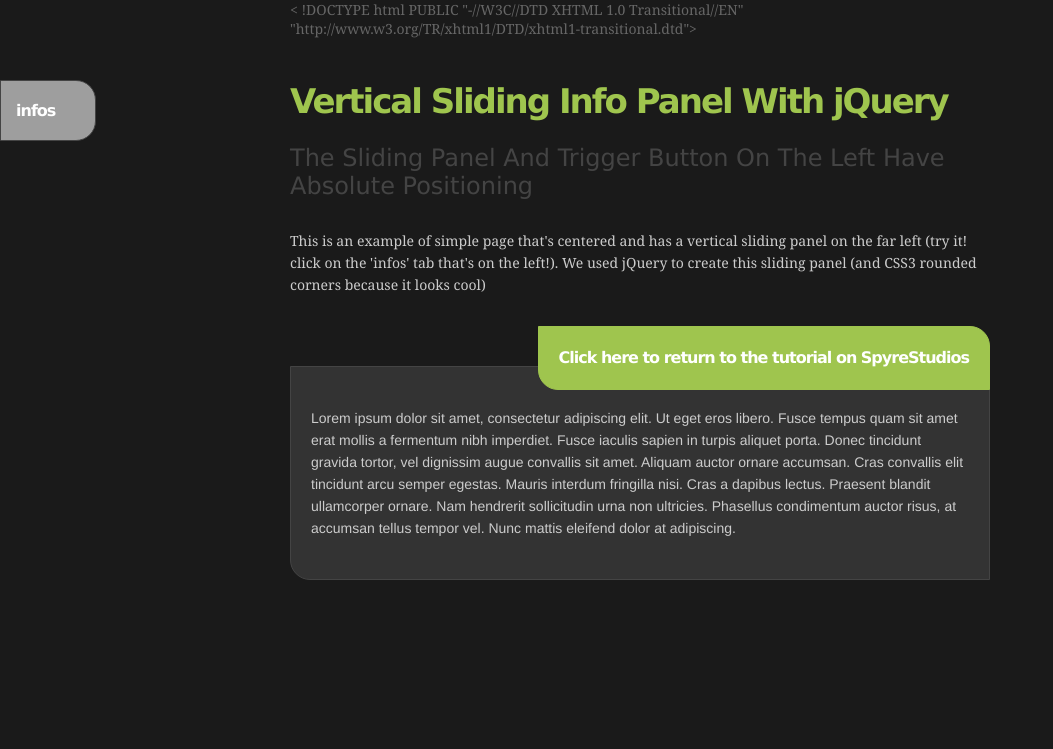
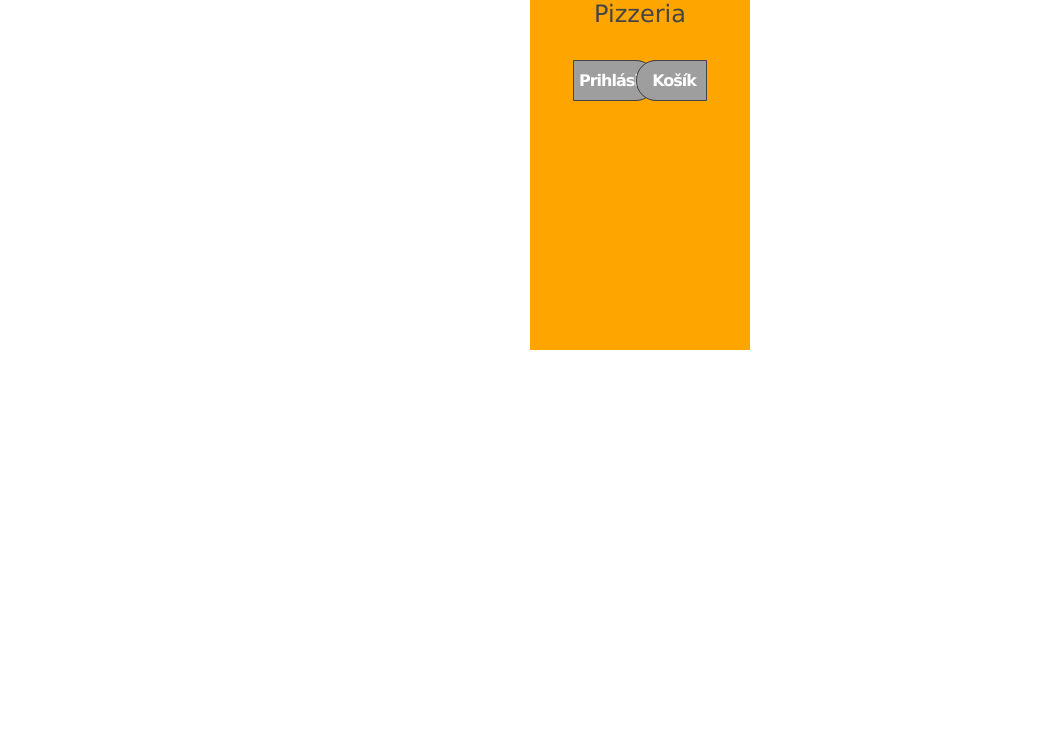
Before and after one commit to borci/hci, a PHP site: page / in a window 1280 px wide. Shown: the top 749 px of the page, without its empty margins (0-1053 px from the left). Run offline with PHP 8.4, Linux system fonts and the light colour scheme; some libraries are stand-ins or nearby versions; grey boxes are pictures that could not be loaded.

Commit message:
Upravene vyskakovacie okna

```diff
--- a/zdrojaky/Pizzeria_mobil/Pizzeria_mobil/Style.css
+++ b/zdrojaky/Pizzeria_mobil/Pizzeria_mobil/Style.css
@@ -1,12 +1,22 @@
 body {
-	background:#1a1a1a;
+    background-color: white;
     text-align:left;
-	color:#666;
+    color:#566;
     width:700px;
+    height: 350px;
     font-size:14px;
     font-family:georgia, 'time new romans', serif;
     margin:0 auto;
     padding:0;
+}
+
+
+#mobil {
+    background-color: orange;
+    width: 220px;
+    height: 350px;
+    margin: auto;
+
 }
 
 a:focus {
@@ -17,7 +27,7 @@
     font-size: 34px;
     font-family: verdana, helvetica, arial, sans-serif;
     letter-spacing:-2px;
-	color:#9FC54E;
+    color:black;
     font-weight:700;
     padding:20px 0 0;
 }
@@ -162,14 +214,14 @@
 a.trigger{
     position: absolute;
     text-decoration: none;
-	top: 80px; left: 0;
+    top: 60px; left: 573px;
     font-size: 16px;
     letter-spacing:-1px;
     font-family: verdana, helvetica, arial, sans-serif;
     color:#fff;
-	padding: 20px 40px 20px 15px;
+    padding: 10px 10px 10px 5px;
     font-weight: 700;
-	background:#333333 url(images/plus.png) 85% 55% no-repeat;
+    background:#000000 url(images/plus.png) 85% 55% no-repeat;
     border:1px solid #444444;
     -moz-border-radius-topright: 20px;
     -webkit-border-top-right-radius: 20px;
@@ -235,3 +288,54 @@
     margin: 0;
     list-style-type: none;
 }
+
+
+
+
+a.trigger_2{
+    position: absolute;
+    text-decoration: none;
+    top: 60px; right: 573px;
+    font-size: 16px;
+    letter-spacing:-1px;
+    font-family: verdana, helvetica, arial, sans-serif;
+    color:#fff;
+    padding: 10px 10px 10px 15px;
+    font-weight: 700;
+    background:#000000 url(images/plus.png) 85% 55% no-repeat;
+    border:1px solid #444444;
+    -moz-border-radius-topleft: 20px;
+    -webkit-border-top-left-radius: 20px;
+    -moz-border-radius-bottomleft: 20px;
+    -webkit-border-bottom-left-radius: 20px;
+    -moz-border-radius-bottomright: 0px;
+    -webkit-border-bottom-right-radius: 0px;
+    display: block;
+}
+
+
+a.trigger_2:hover{
+    position: absolute;
+    text-decoration: none;
+    top: 60px; right: 573px;
+    font-size: 16px;
+    letter-spacing:-1px;
+    font-family: verdana, helvetica, arial, sans-serif;
+    color:#fff;
+    padding: 10px 15px 10px 15px;
+    font-weight: 700;
+    background:#000000 url(images/plus.png) 85% 55% no-repeat;
+    border:1px solid #444444;
+    -moz-border-radius-topleft: 20px;
+    -webkit-border-top-left-radius: 20px;
+    -moz-border-radius-bottomleft: 20px;
+    -webkit-border-bottom-left-radius: 20px;
+    -moz-border-radius-bottomright: 0px;
+    -webkit-border-bottom-right-radius: 0px;
+    display: block;
+}
+
+a.active.trigger_2 {
+    background:#000000 url(images/minus.png) 85% 55% no-repeat;
+    padding: 10px 40px 10px 40px;
+}
--- a/zdrojaky/Pizzeria_mobil/Pizzeria_mobil/index.html
+++ b/zdrojaky/Pizzeria_mobil/Pizzeria_mobil/index.html
@@ -1,4 +1,4 @@
-< !DOCTYPE html PUBLIC "-//W3C//DTD XHTML 1.0 Transitional//EN" "http://www.w3.org/TR/xhtml1/DTD/xhtml1-transitional.dtd">
+<!--DOCTYPE html PUBLIC "-//W3C//DTD XHTML 1.0 Transitional//EN" "http://www.w3.org/TR/xhtml1/DTD/xhtml1-transitional.dtd"-->
     <html xmlns="http://www.w3.org/1999/xhtml">
         <head>
 	    <meta http-equiv="Content-Type" content="text/html; charset=utf-8" />
@@ -13,61 +13,33 @@
                         $(this).toggleClass("active");
                         return false;
                     });
+
+                    $(".trigger_2").click(function(){
+                        $(".kosik").toggle("fast");
+                        $(this).toggleClass("active");
+                        return false;
+                    });
                 });
-	</script>
-
+            </script>
 	</head>
 
         <body>
-            <div id="container">
-	    <h1>Vertical Sliding Info Panel With jQuery</h1>
-	        <h2>The Sliding Panel And Trigger Button On The Left Have Absolute Positioning</h2>
-	        <p>This is an example of simple page that's centered and has a vertical sliding panel on the far left (try it! click on the 'infos' tab that's on the left!). We used jQuery to create this sliding panel (and CSS3 rounded corners because it looks cool)</p>
-	        <p><a href="http://spyrestudios.com/how-to-create-a-sexy-vertical-sliding-panel-using-jquery-and-css3/" title="How To Create A Vertical Info Panel With jQuery">Click here to return to the tutorial on SpyreStudios</a></p>
-	    <div class="content">
-	        <p>Lorem ipsum dolor sit amet, consectetur adipiscing elit. Ut eget eros libero. Fusce tempus quam sit amet erat mollis a fermentum nibh imperdiet. Fusce iaculis sapien in turpis aliquet porta. Donec tincidunt gravida tortor, vel dignissim augue convallis sit amet. Aliquam auctor ornare accumsan. Cras convallis elit tincidunt arcu semper egestas. Mauris interdum fringilla nisi. Cras a dapibus lectus. Praesent blandit ullamcorper ornare. Nam hendrerit sollicitudin urna non ultricies. Phasellus condimentum auctor risus, at accumsan tellus tempor vel. Nunc mattis eleifend dolor at adipiscing.</p>
-	    </div>
-	</div>
+            <div id="mobil">
 
-        <div class="panel">
-	    <h3>Sliding Panel</h3>
-	    <p>Here's our sliding panel/drawer made using jQuery with the toggle function and some CSS3 for the rounded corners</p>
-	    <p>This panel could also be placed on the right. This could be particularly useful if, <a href="http://spyrestudios.com" title="SpyreStudios">like me</a>, you have a left-aligned website layout.</p>
-
-	    <h3>A Little Something About Me</h3>
-	    <img class="right" src="images/jon_image.jpg" alt="Jon Phillips" />
-	    <p>My name's Jon, I'm a freelance designer, blogger, musician. I run SpyreStudios and I specialize in WordPress blogs, CSS, XHTML and PHP</p>
-
-	<div style="clear:both;"></div>
-	<div class="columns">
-	    <div class="colleft">
-	    <h3>Navigation</h3>
-	        <ul>
-	            <li><a href="http://spyrestudios.com/" title="home">Home</a></li>
-	            <li><a href="http://spyrestudios.com/about/" title="about">About</a></li>
-	            <li><a href="http://spyrestudios.com/portfolio/" title="portfolio">Portfolio</a></li>
-	            <li><a href="http://spyrestudios.com/contact/" title="contact">Contact</a></li>
-	            <li><a href="http://spyrestudios.com" title="blog">Blog</a></li>
-	        </ul>
-	    </div>
-
-	    <div class="colright">
-	        <h3>Social Stuff</h3>
-	        <ul>
-	            <li><a href="http://twitter.com/jophillips" title="Twitter">Twitter</a></li>
-	            <li><a href="http://designbump.com/user/147" title="DesignBump">DesignBump</a></li>
-	            <li><a href="http://digg.com/users/jophillips" title="Digg">Digg</a></li>
-	            <li><a href="http://delicious.com/jon.phillips" title="Del.Icio.Us">Del.Icio.Us</a></li>
-	            <li><a href="http://designmoo.com/users/jonphillips" title="DesignMoo">DesignMoo</a></li>
-	        </ul>
-	    </div>
-	</div>
-	<div style="clear:both;"></div>
-
-	</div>
-	<a class="trigger" href="#">infos</a>
+                    <center><h2>Pizzeria</h2></center>
 
 
+                <div class="panel">
+                    <h4> meno </h4>
+                    <div style="clear:both;"></div>
+                </div>
 
+                <div class="kosik">
+                    <h4>kosik</h4>
+                    <div style="clear:both;"></div>
+                </div>
+                <a class="trigger" href="#">Prihlásiť</a>
+                <a class="trigger_2" href="#">Košík</a>
+            </div>
         </body>
     </html>
```
Also changed, not shown: other parts of zdrojaky/Pizzeria_mobil/Pizzeria_mobil/Style.css (+52 -9 lines). Lines whose indentation alone changed are shown as unchanged.
